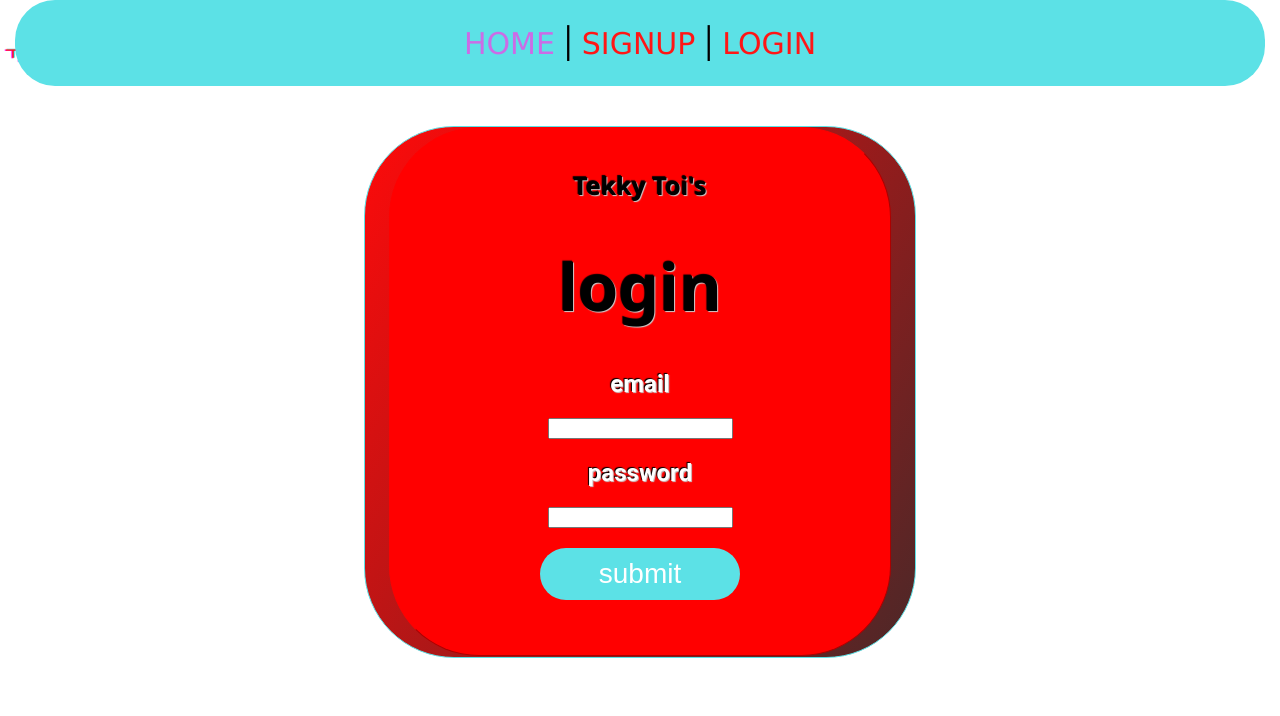
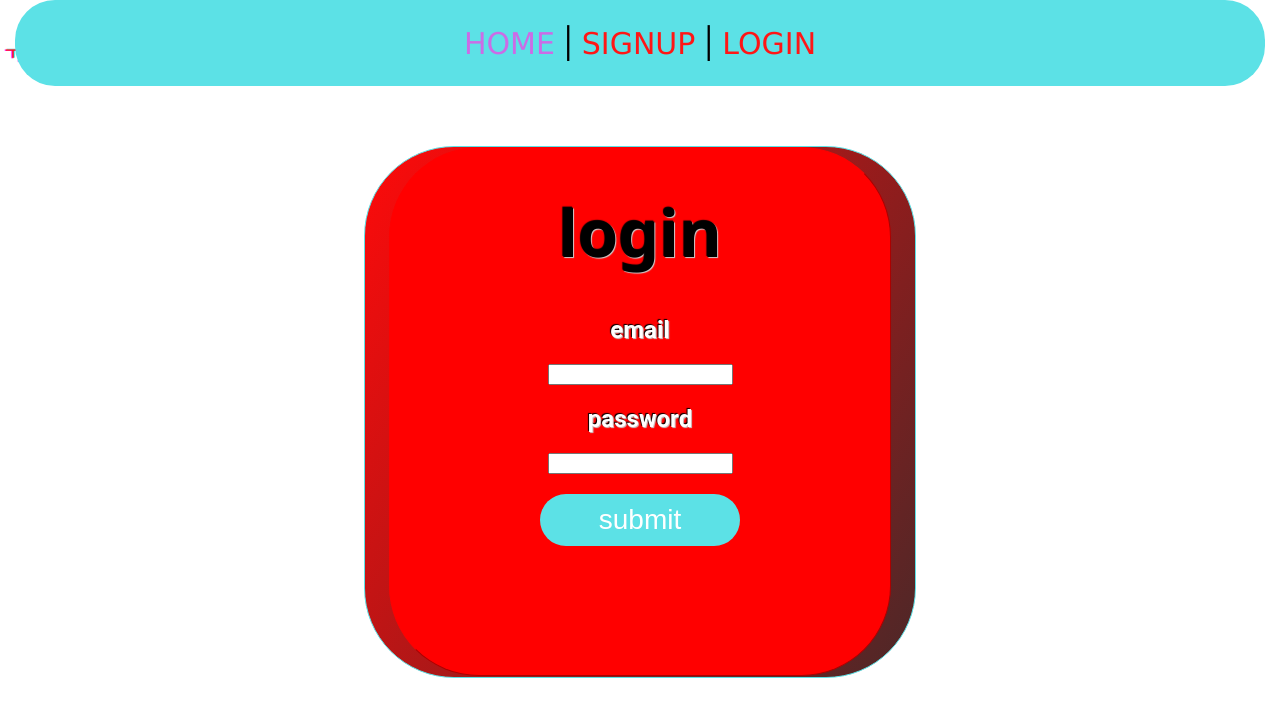
Before and after one commit to Chul0/u3-group-frontend, a React (Create React App) app: page /login in a window 1280 px wide. Shown: the top 716 px of the page. Built offline with nearby package versions, Linux system fonts and the light colour scheme.

Commit message:
css edits

```diff
--- a/src/App.css
+++ b/src/App.css
@@ -85,6 +85,14 @@ h1 {
 
 }
 
+.bigBack {
+  width: 100%;
+  height: 100%;
+  margin: 0 auto;
+  margin-top: 60px;
+  background-size: cover;
+}
+
 
 .outer {
   border-radius: 90px;
@@ -92,7 +100,7 @@ h1 {
   height: 530px;
   border: 1px solid #5ce1e6;
   margin: 0 auto;
-  margin-top: 40px;
+  margin-top: 0px;
   /* background-image: url("./pages/assets/TekkyTois.png"); */
   background-size: cover;
   background: linear-gradient(303deg, #4b2828, #ff0a0a);
--- a/src/pages/Home.js
+++ b/src/pages/Home.js
@@ -1,8 +1,10 @@
 
 const Home = (props) => {
     return(
+        <div className="bigBack">
         <div className="outer">
         <div className="homeContainer">
+        </div>
         </div>
         </div>
     )
--- a/src/pages/Login.js
+++ b/src/pages/Login.js
@@ -3,9 +3,10 @@ import SignupLoginForm from '../components/SignupLoginForm'
 
 const Login = (props) => {
     return(
+        <div className="bigBack">
         <div className="outer">
         <div className="loginContainer">
-            <h1 className="header">Tekky Toi's</h1>
+            {/* <h1 className="header">Tekky Toi's</h1> */}
 
         <SignupLoginForm className="loginInput"
         buttonText="LOGIN"
@@ -15,6 +16,7 @@ const Login = (props) => {
         />
         </div>
         </div>
+        </div>
     )
 }
 
--- a/src/pages/Signup.js
+++ b/src/pages/Signup.js
@@ -2,17 +2,19 @@ import SingupLoginForm from '../components/SignupLoginForm'
 
 const Signup = (props) => {
     return(
+        <div className="bigBack">
         <div className="outer">
         <div className="signUpContainer">
-            <h1 className="header">Tekky Toi's</h1>
+            {/* <h1 className="header">Tekky Toi's</h1> */}
             <SingupLoginForm
             className="signupInput"
             buttonText="SIGN UP"
             route="/users"
             log="Sign Up Successful"
-            title="sign Up"
+            title="sign up"
             />
 
+        </div>
         </div>
         </div>
     )
```
Also changed, not shown: 1 other file (tests, documents, lock files or other folders).
